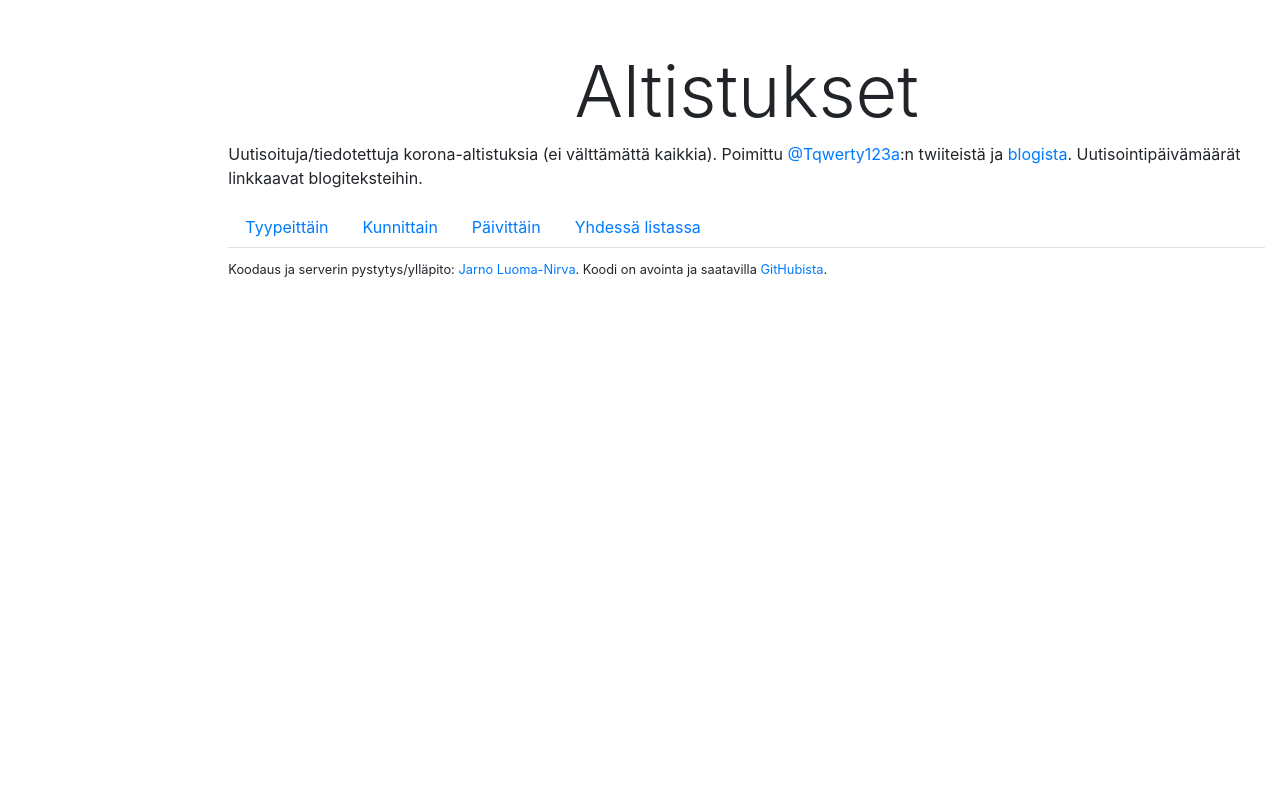
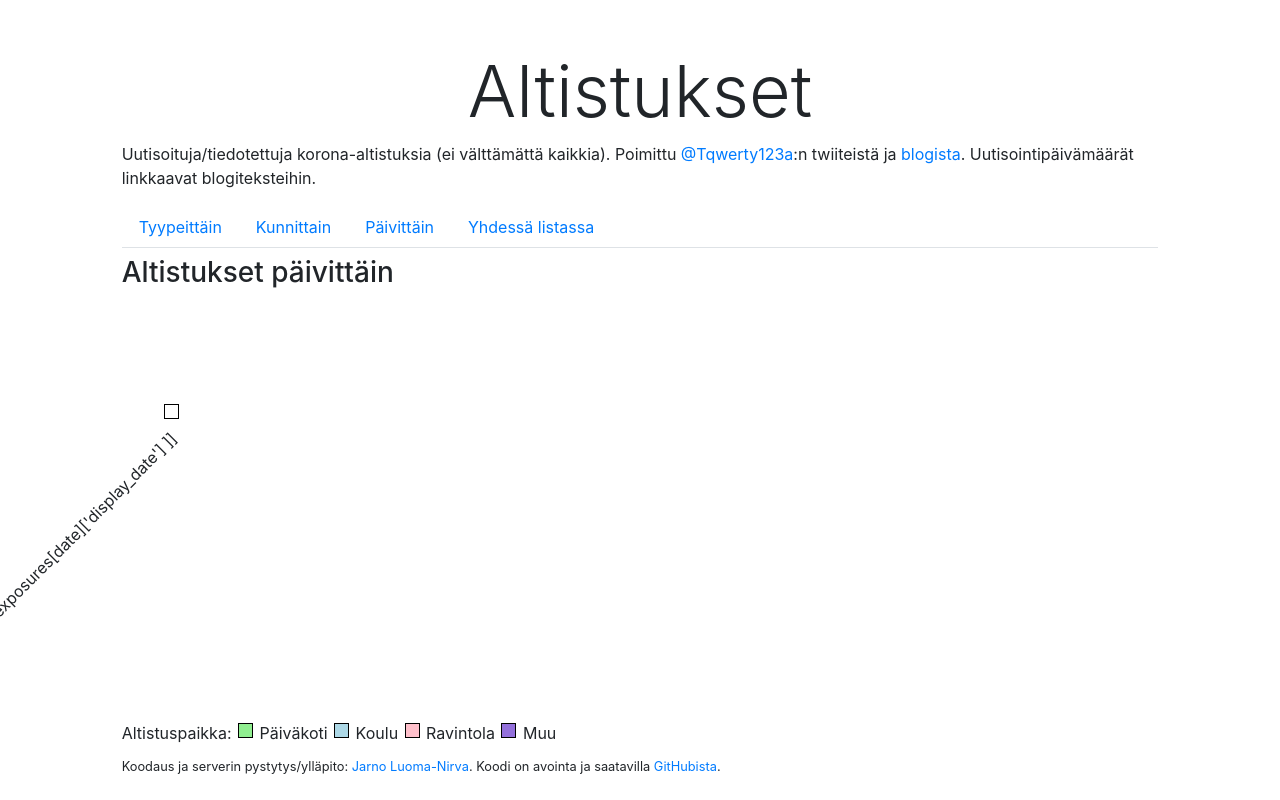
Before and after one commit to jarnoln/exposures, a Django app: template tables/templates/tables/exposures_by_date.html in a window 1280 px wide. Run offline with Django 3.2, Linux system fonts and the light colour scheme; the template is opened without the code that fills it, so the values that code supplies are empty; some libraries are stand-ins or nearby versions.

Commit message:
Draw graph of daily exposures

```diff
--- a/tables/models.py
+++ b/tables/models.py
@@ -59,7 +59,8 @@ class Exposure(models.Model):
         return {
             'id': self.pk,
             'publish_date': self.publish_date.strftime('%Y-%m-%d'),
-            'category': self.category
+            'category': self.category,
+            'news_link': self.news_link
         }
 
     def __str__(self):
--- a/tables/templates/tables/base.html
+++ b/tables/templates/tables/base.html
@@ -6,6 +6,8 @@
       <meta name="viewport" content="width=device-width, initial-scale=1">
       <link rel="stylesheet" href="https://stackpath.bootstrapcdn.com/bootstrap/4.5.2/css/bootstrap.min.css" integrity="sha384-JcKb8q3iqJ61gNV9KGb8thSsNjpSL0n8PARn9HuZOnIxN0hoP+VmmDGMN5t9UJ0Z" crossorigin="anonymous">
       <title>Altistukset</title>
+      <script src="https://cdn.jsdelivr.net/npm/vue/dist/vue.js"></script>
+      {% block style %}{% endblock %}
   </head>
   <body>
     <div class="container-fluid">
@@ -45,4 +47,5 @@
       </div>
     </div>
   </body>
+  {% block script %}{% endblock %}
 </html>
--- a/tables/templates/tables/exposures_by_date.html
+++ b/tables/templates/tables/exposures_by_date.html
@@ -1,10 +1,99 @@
 {% extends "tables/base.html" %}
 
+{% block style %}
+<style>
+#graph {
+    border: black 0px solid;
+    height: 420px;
+}
+
+.exposure-block {
+    display: inline-block;
+    width: 15px;
+    height: 15px;
+    border: black 1px solid;
+    margin: 2px;
+}
+
+.exposure-inner-block {
+    display: inline-block;
+    width: 14px;
+    height: 13px;
+}
+
+.category-school {
+    background-color: lightblue;
+}
+
+.category-daycare {
+    background-color: lightgreen;
+}
+
+.category-restaurant {
+    background-color: pink;
+}
+
+.category-other {
+    background-color: mediumpurple;
+}
+
+.legend {
+    transform: translateY(3px);
+}
+
+#x-axis {
+    transform-origin: top left;
+    transform: rotate(-90deg) translateX(-400px) translateY(40px)
+}
+
+.x-title {
+    display: inline-block;
+    margin: 2px;
+    transform-origin: top right;
+    transform: rotate(45deg);
+}
+</style>
+{% endblock %}
+
 {% block content %}
-  <div class="my-2">
-    {% for date, exposures in exposures_by_date.items %}
-      <div>{{ date|date:"d.m.Y" }} ({{ exposures.count }})</div>
-    {% endfor %}
+<div class="my-2">
+  <h3>Altistukset päivittäin</h3>
+  <div id="graph">
+    <div id="x-axis">
+      <div v-for="date in Object.keys(exposures)">
+        <div class="x-title">[[ exposures[date]['display_date'] ]]</div>
+        <div class="exposure-block" v-for="exposure in exposures[date]['exposures']">
+          <div :class="getExposureClasses(exposure)">&nbsp;</div>
+        </div>
+      </div>
+    </div>
   </div>
-  <table class="table table-bordered table-hover table-sm">
+  <div>
+    Altistuspaikka:
+    <div class="legend exposure-block category-daycare">&nbsp</div> Päiväkoti
+    <div class="legend exposure-block category-school">&nbsp</div> Koulu
+    <div class="legend exposure-block category-restaurant">&nbsp</div> Ravintola
+    <div class="legend exposure-block category-other">&nbsp</div> Muu
+  </div>
+</div>
 {% endblock %}
+
+{% block script %}
+<script>
+var app = new Vue({
+  el: '#graph',
+  delimiters: ['[[', ']]'],
+  data: {
+    message: 'Hello Vue!',
+    exposures: JSON.parse('{{ exposures_by_date_json|safe }}')
+  },
+  methods: {
+      getExposureClasses: function (exposure) {
+          let classes = ['exposure-inner-block']
+          classes.push('category-' + exposure.category)
+          return classes
+      }
+  }
+})
+</script>
+{% endblock %}
```
Also changed, not shown: tables/views.py (+5 -2 lines).
